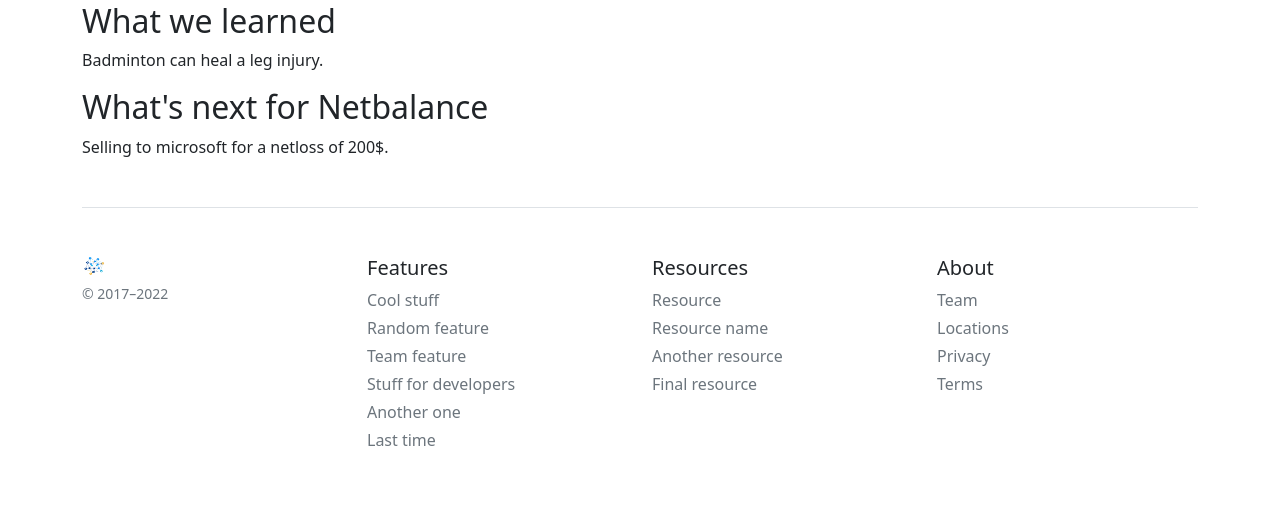
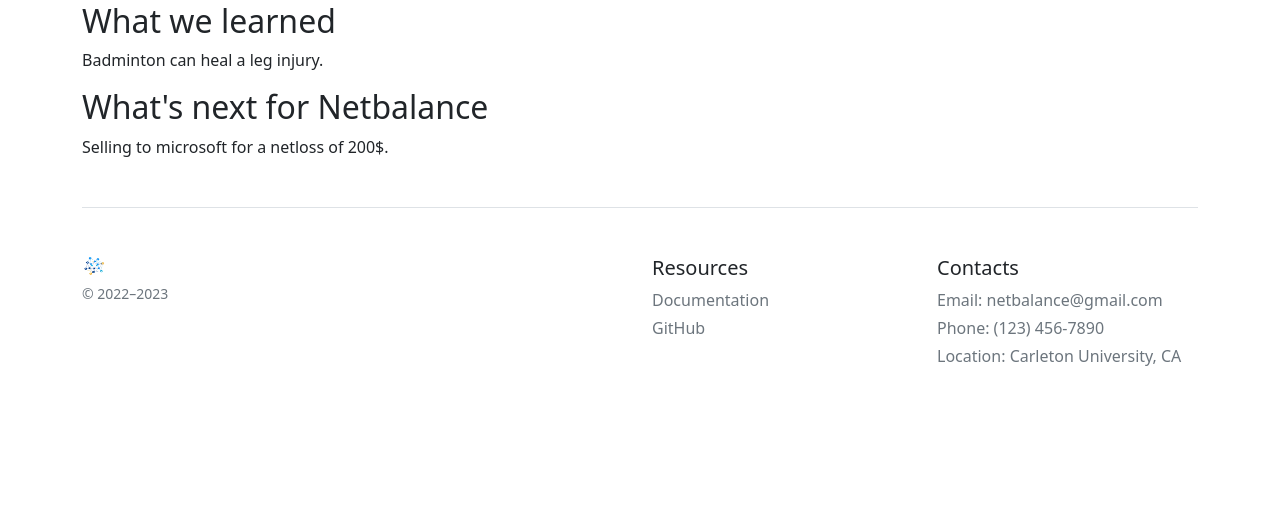
Before and after one commit to Kivoie/Netbalance, a Django app: page /mission in a window 1280 px wide. Shown: the part 527-1059 px from the top of the page. After the commit the page ends 893 px from the top, so only its background shows below. Run offline with Django 4.2, Linux system fonts and the light colour scheme; a user stored in the database is signed in; some libraries are stand-ins or nearby versions.

Commit message:
Reformatting code

```diff
--- a/netbalance/netbalanceApp/templates/mission.html
+++ b/netbalance/netbalanceApp/templates/mission.html
@@ -49,35 +49,24 @@
           <div class="row">
             <div class="col-12 col-md">
               <img class="mb-2" src="/static/assets/images/netbalance-full3.png" alt="" width="24" height="19">
-                <small class="d-block mb-3 text-muted">&copy; 2017–2022</small>
+              <small class="d-block mb-3 text-muted">&copy; 2022–2023</small>
             </div>
             <div class="col-6 col-md">
-                <h5>Features</h5>
-                <ul class="list-unstyled text-small">
-                  <li class="mb-1"><a class="link-secondary text-decoration-none" href="#">Cool stuff</a></li>
-                  <li class="mb-1"><a class="link-secondary text-decoration-none" href="#">Random feature</a></li>
-                  <li class="mb-1"><a class="link-secondary text-decoration-none" href="#">Team feature</a></li>
-                  <li class="mb-1"><a class="link-secondary text-decoration-none" href="#">Stuff for developers</a></li>
-                  <li class="mb-1"><a class="link-secondary text-decoration-none" href="#">Another one</a></li>
-                  <li class="mb-1"><a class="link-secondary text-decoration-none" href="#">Last time</a></li>
-                </ul>
+
             </div>
             <div class="col-6 col-md">
               <h5>Resources</h5>
               <ul class="list-unstyled text-small">
-                  <li class="mb-1"><a class="link-secondary text-decoration-none" href="#">Resource</a></li>
-                  <li class="mb-1"><a class="link-secondary text-decoration-none" href="#">Resource name</a></li>
-                  <li class="mb-1"><a class="link-secondary text-decoration-none" href="#">Another resource</a></li>
-                  <li class="mb-1"><a class="link-secondary text-decoration-none" href="#">Final resource</a></li>
+                <li class="mb-1"><a class="link-secondary text-decoration-none" target="_blank" href="https://docs.google.com/document/d/18nznJ9q0DCfiWNEZeVX0xmJAPhC2IOvKGZhdmn5Fry4/edit?usp=sharing">Documentation</a></li>
+                <li class="mb-1"><a class="link-secondary text-decoration-none" target="_blank" href="https://github.com/Kivoie/Netbalance">GitHub</a></li>
               </ul>
             </div>
             <div class="col-6 col-md">
-                <h5>About</h5>
+              <h5>Contacts</h5>
               <ul class="list-unstyled text-small">
-                  <li class="mb-1"><a class="link-secondary text-decoration-none" href="#">Team</a></li>
-                  <li class="mb-1"><a class="link-secondary text-decoration-none" href="#">Locations</a></li>
-                  <li class="mb-1"><a class="link-secondary text-decoration-none" href="#">Privacy</a></li>
-                  <li class="mb-1"><a class="link-secondary text-decoration-none" href="#">Terms</a></li>
+                <li class="mb-1"><a class="link-secondary text-decoration-none" href="mailto: netbalance@gmail.com">Email: netbalance@gmail.com</a></li>
+                <li class="mb-1"><a class="link-secondary text-decoration-none" href="tel:+1234567890">Phone: (123) 456-7890</a></li>
+                <li class="mb-1"><a class="link-secondary text-decoration-none" target="_blank" href="https://goo.gl/maps/fFdVnKjgXDrcc5ip7">Location: Carleton University, CA</a></li>
               </ul>
             </div>
           </div>
--- a/netbalance/netbalanceApp/views.py
+++ b/netbalance/netbalanceApp/views.py
@@ -12,6 +12,7 @@ import subprocess
 import json
 import requests
 import sqlite3
+import os
 
 #other modules
 from datetime import datetime
@@ -57,6 +58,11 @@ def mission(request):
 #dashboard v2 view
 @login_required(login_url='login')
 def dashboardv2(request):
+
+
+
+
+
     if 'add' in request.POST:
         location = str(request.POST.get('location'))
         ip_address = str(request.POST.get('ip')).strip()
```
Also changed, not shown: netbalance/netbalanceApp/templates/dashboardv2.html (+9 -20 lines), netbalance/netbalanceApp/templates/homepage.html (+8 -19 lines), netbalance/db.sqlite3. Lines whose indentation alone changed are shown as unchanged.
